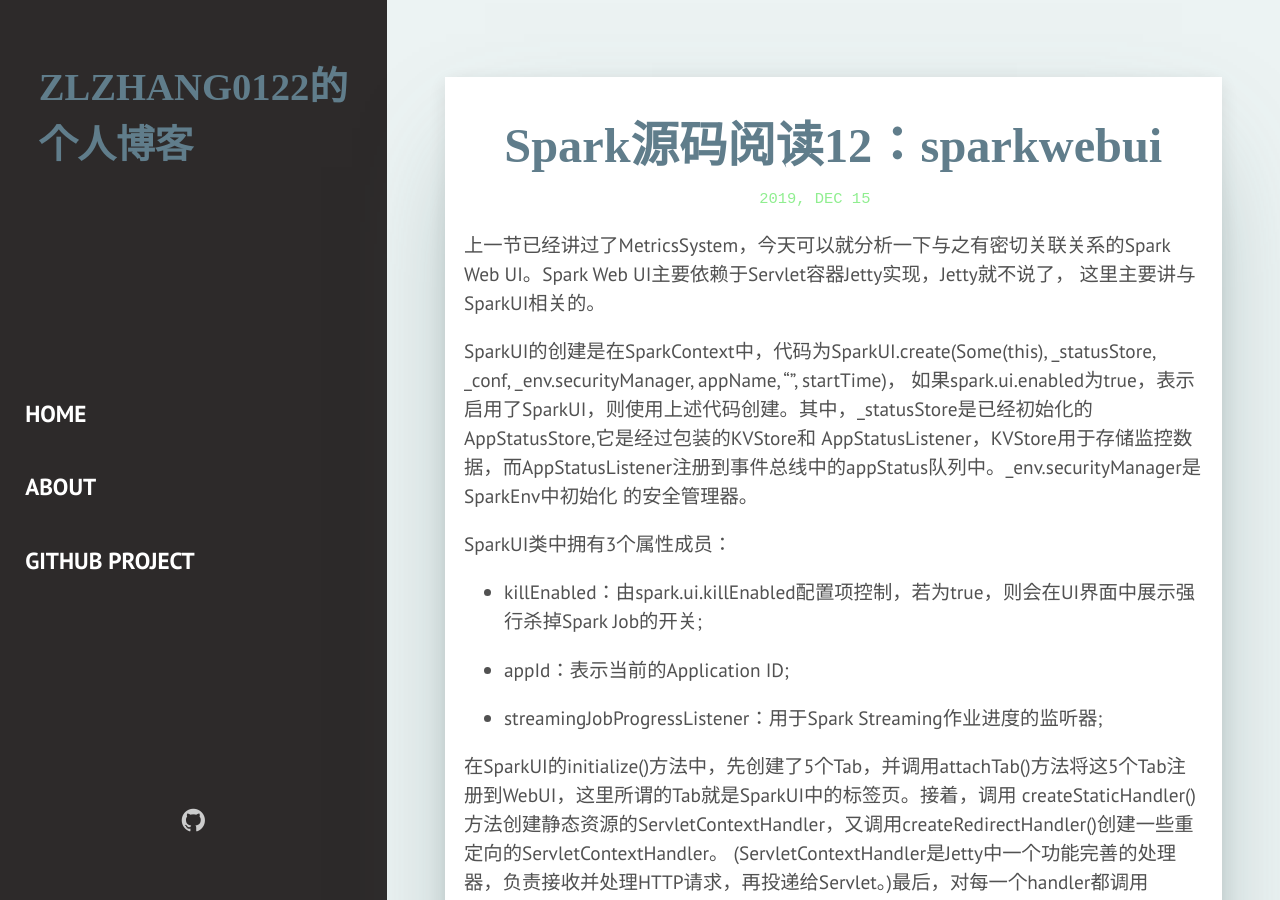
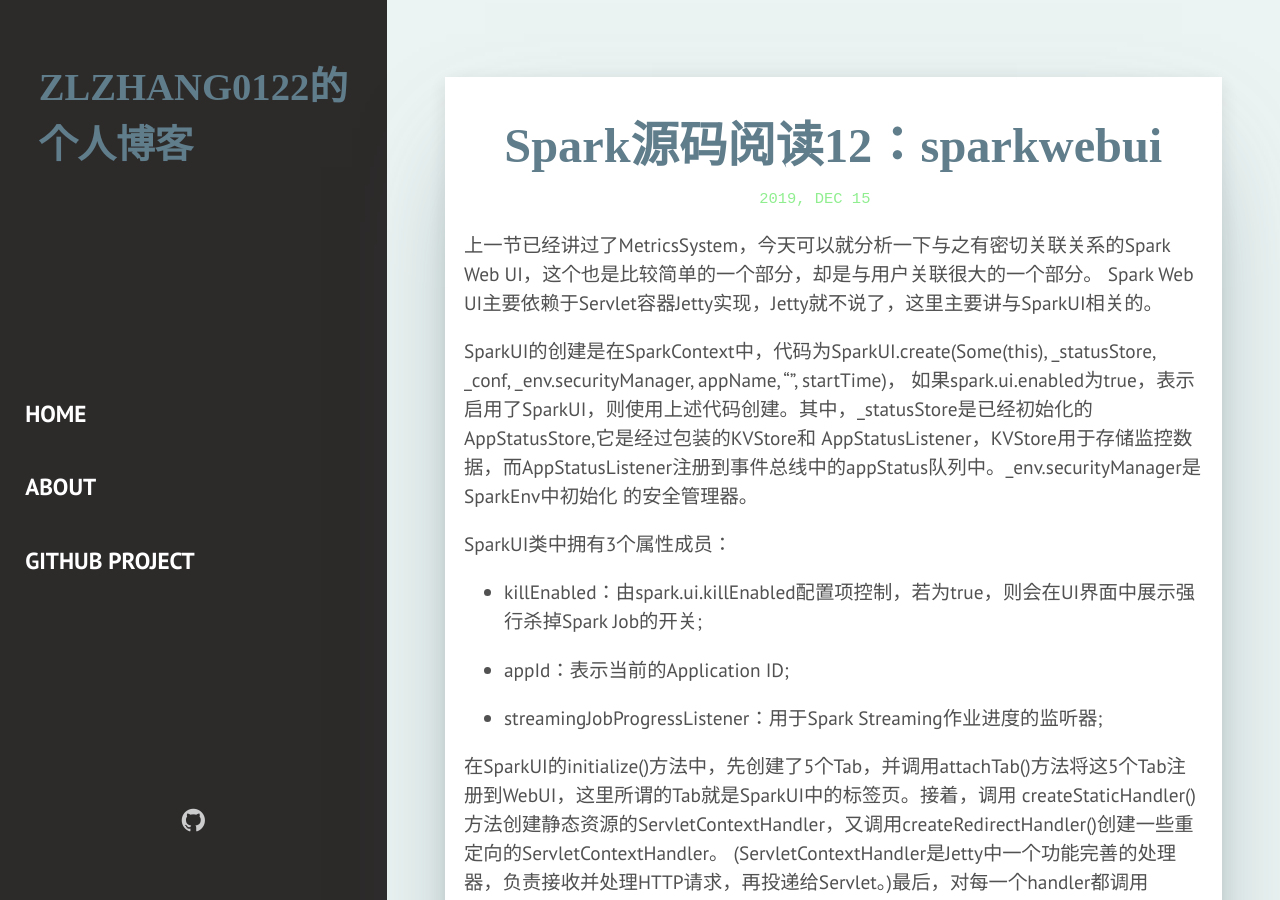
Before and after one commit to zlzhang0122/zlzhang0122.github.io, a Jekyll site: the page built from _posts/2019-12-15-Spark源码阅读12：SparkWebUI.md, in a window 1280 px wide and 900 px high. Built offline with Jekyll 4.4.1, drawn with Linux system fonts in a browser that asks for light colours; some web fonts are replaced; our own code applies the rules of GitHub Pages for plain Markdown files; comment, search, counter and statistics services are not loaded.

Commit message:
spark web ui

```diff
--- a/_posts/2019-12-15-Spark源码阅读12：SparkWebUI.md
+++ b/_posts/2019-12-15-Spark源码阅读12：SparkWebUI.md
@@ -1,5 +1,5 @@
-上一节已经讲过了MetricsSystem，今天可以就分析一下与之有密切关联关系的Spark Web UI。Spark Web UI主要依赖于Servlet容器Jetty实现，Jetty就不说了，
-这里主要讲与SparkUI相关的。
+上一节已经讲过了MetricsSystem，今天可以就分析一下与之有密切关联关系的Spark Web UI，这个也是比较简单的一个部分，却是与用户关联很大的一个部分。
+Spark Web UI主要依赖于Servlet容器Jetty实现，Jetty就不说了，这里主要讲与SparkUI相关的。
 
 SparkUI的创建是在SparkContext中，代码为SparkUI.create(Some(this), _statusStore, _conf, _env.securityManager, appName, "", startTime)，
 如果spark.ui.enabled为true，表示启用了SparkUI，则使用上述代码创建。其中，_statusStore是已经初始化的AppStatusStore,它是经过包装的KVStore和
```
